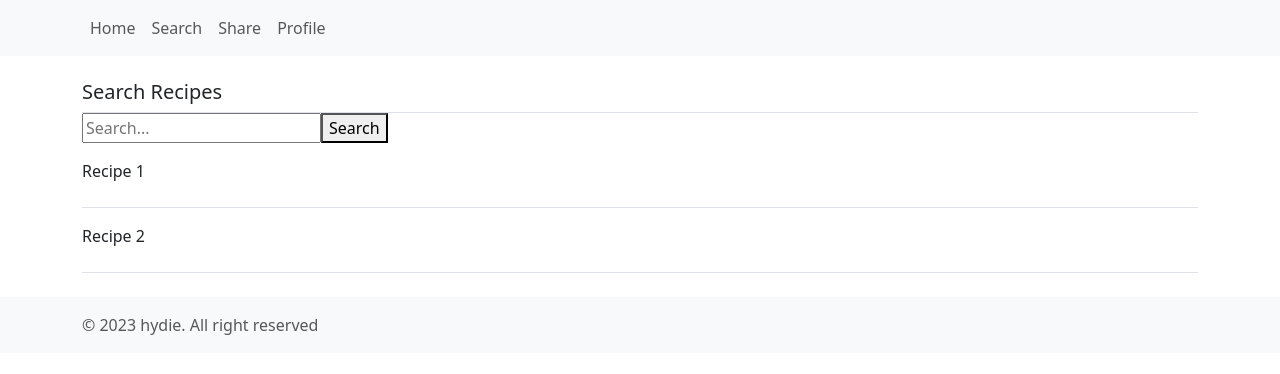
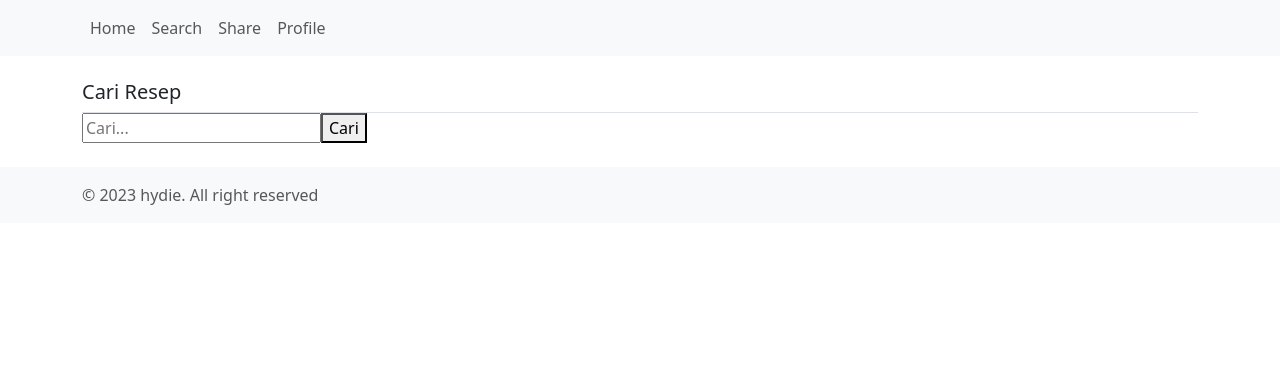
Before and after one commit to hydiexe/kooky-share-recipes, a Nuxt app: page /cari in a window 1280 px wide. Shown: the top 374 px of the page. Built offline with nearby package versions, Linux system fonts and the light colour scheme.

Commit message:
fixing search feature

```diff
--- a/pages/cari.vue
+++ b/pages/cari.vue
@@ -2,14 +2,14 @@
     <div class="py-4">
       <div class="container">
         <div class="title border-bottom">
-                <h5>Search Recipes</h5>
+          <h5>Cari Resep</h5>
         </div>
         <div class="search-bar">
-                <input type="text" placeholder="Search...">
-                <button>Search</button>
+          <input v-model="searchQuery" type="text" placeholder="Cari..." @input="performSearch">
+          <button @click="performSearch">Cari</button>
         </div>
         <div class="list-task">
-                <!-- Loop through filtered recipes (based on searchQuery) -->
+          <!-- Melooping resep yang telah difilter (berdasarkan searchQuery) -->
           <div v-for="recipe in filteredRecipes" :key="recipe.id" class="item-task d-flex align-items-center border-bottom pt-3 pb-4">
             <div class="title-task">{{ recipe.title }}</div>
           </div>
@@ -20,34 +20,36 @@
 
   <script>
   export default {
-    name: 'Cari',
     data() {
       return {
-        searchQuery: '', // Store user's search query
-        recipes: [  // Initialize the recipes array
-            { id: 1, title: 'Recipe 1', ingredients: '...', instructions: '...', category: 'makanan' },
-            { id: 2, title: 'Recipe 2', ingredients: '...', instructions: '...', category: 'minuman' },
-            // Add more recipes as needed
+        searchQuery: '', // Menyimpan kata kunci pencarian pengguna
+        recipes: [
+          // Data resep Anda di sini
         ],
       };
     },
     computed: {
       filteredRecipes() {
-        // Use this.searchQuery to filter recipes based on user's input
         const query = this.searchQuery.toLowerCase();
         return this.recipes.filter(recipe => {
-            return recipe.title.toLowerCase().includes(query) ||
+          return (
+            recipe.title.toLowerCase().includes(query) ||
             recipe.ingredients.toLowerCase().includes(query) ||
-                recipe.instructions.toLowerCase().includes(query);
+            recipe.instructions.toLowerCase().includes(query)
+          );
         });
       },
     },
     methods: {
       performSearch() {
-        // This method will be called when the user clicks the "Search" button
-        // You can also call it when the search query changes (e.g., when typing)
-        // Implement any additional logic you need for searching
+        // Metode ini akan dipanggil saat pengguna mengklik tombol "Cari"
+        // Anda juga dapat memanggilnya saat query pencarian berubah (misalnya, saat mengetik)
+        // Fungsionalitas pencarian diimplementasikan dalam computed property "filteredRecipes"
       },
     },
   };
   </script>
+
+  <style>
+  /* Tambahkan gaya khusus untuk komponen ini jika diperlukan */
+  </style>
```
Lines whose indentation alone changed are shown as unchanged.
